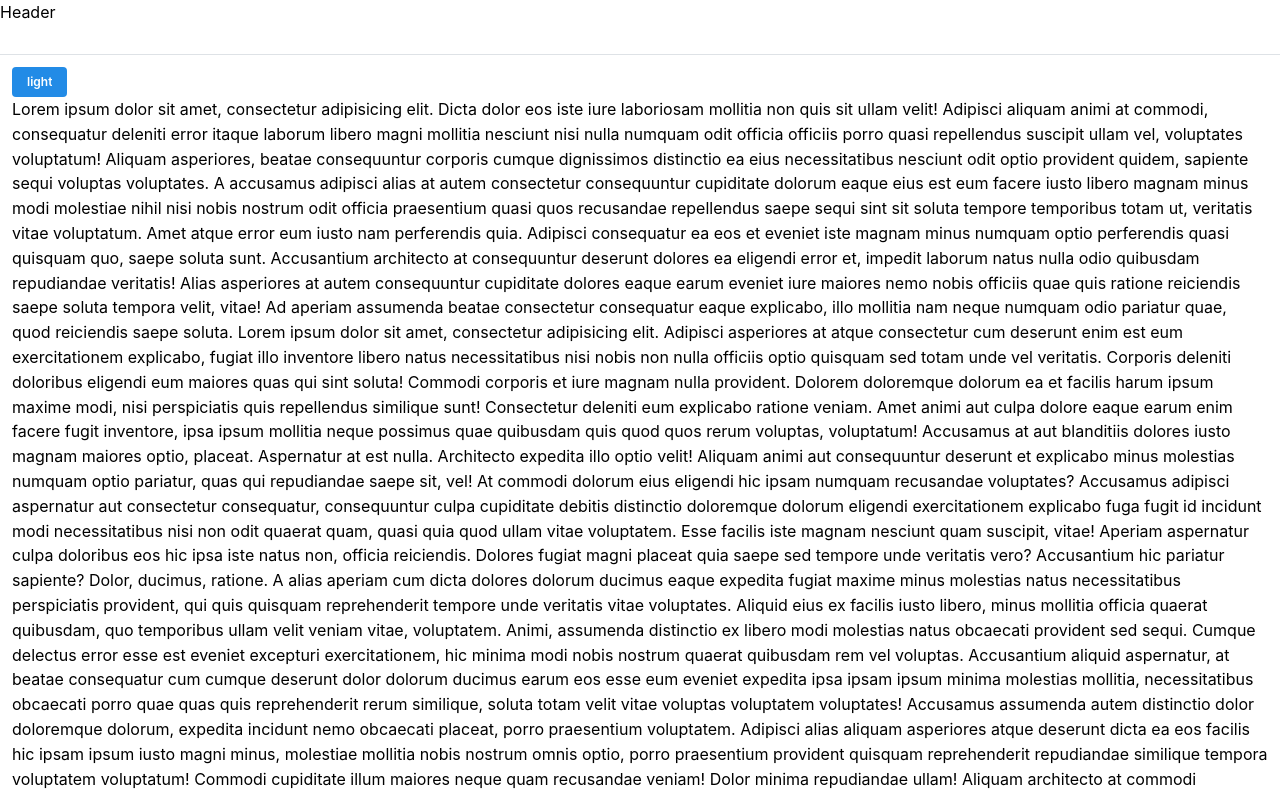
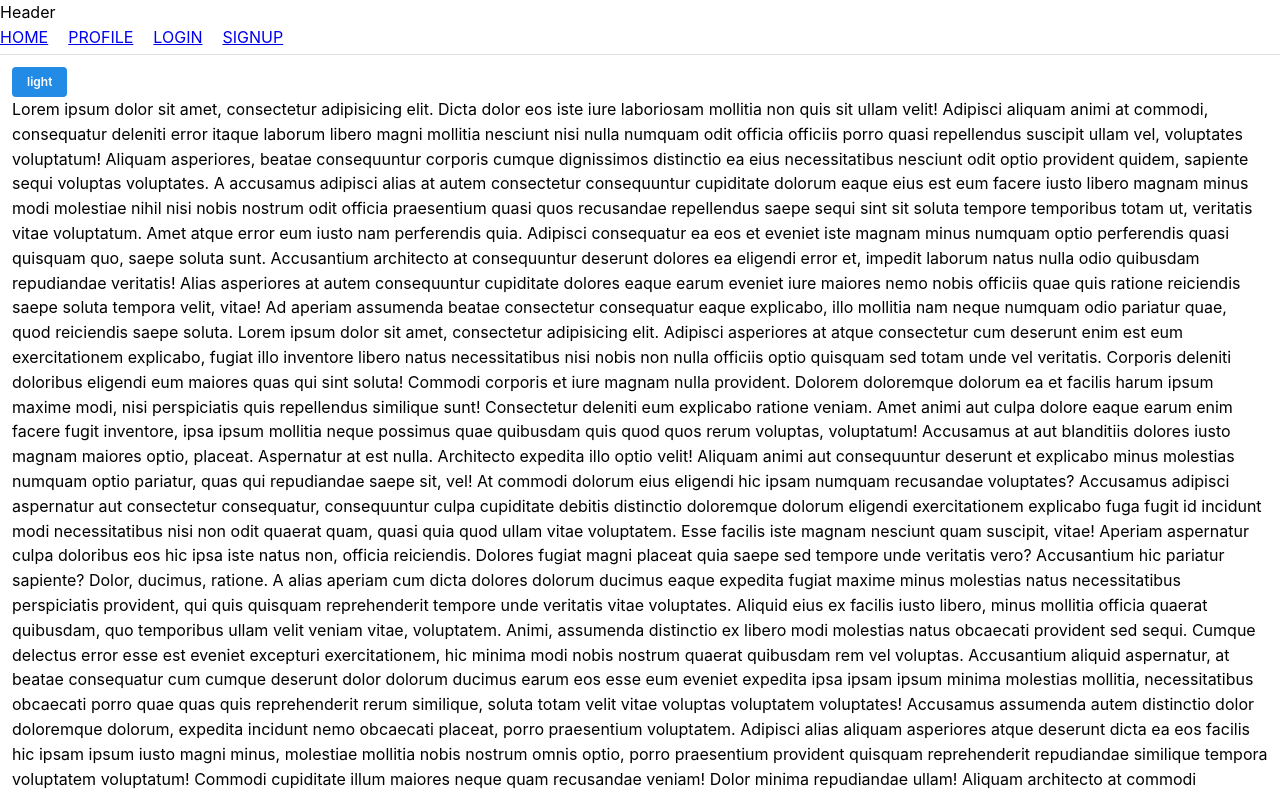
Before and after one commit to kenakula/vite-react-strapi, a React (Vite) app in the folder frontend/: page / in a window 1280 px wide. Shown: the top 794 px of the page. Built offline with nearby package versions, Linux system fonts and the light colour scheme; no server answers.

Commit message:
adds header

```diff
--- /dev/null
+++ b/frontend/src/components/header/header.module.css
@@ -0,0 +1,7 @@
+.menu {
+  list-style: none;
+  margin: 0;
+  padding: 0;
+  display: flex;
+  gap: 20px;
+}
--- /dev/null
+++ b/frontend/src/components/header/header.tsx
@@ -0,0 +1,47 @@
+import { AppShell, Burger } from '@mantine/core';
+import { HOME_ROUTE, LOGIN_ROUTE, PROFILE_ROUTE, SIGNUP_ROUTE } from '@shared/constants';
+import { memo, ReactElement } from 'react';
+import { Link } from 'react-router-dom';
+
+import classes from './header.module.css';
+
+interface IProps {
+  withNav?: boolean;
+  isNavOpened?: boolean;
+  toggleNav?: () => void;
+}
+
+const HeaderComponent = ({ withNav = false, isNavOpened, toggleNav }: IProps): ReactElement => {
+
+  return (
+    <AppShell.Header>
+      {withNav && (
+        <Burger
+          opened={isNavOpened}
+          onClick={toggleNav}
+          hiddenFrom="sm"
+          size="sm"
+        />
+      )}
+      Header
+      <nav>
+        <ul className={classes.menu}>
+          <li>
+            <Link to={HOME_ROUTE}>HOME</Link>
+          </li>
+          <li>
+            <Link to={PROFILE_ROUTE}>PROFILE</Link>
+          </li>
+          <li>
+            <Link to={LOGIN_ROUTE}>LOGIN</Link>
+          </li>
+          <li>
+            <Link to={SIGNUP_ROUTE}>SIGNUP</Link>
+          </li>
+        </ul>
+      </nav>
+    </AppShell.Header>
+  );
+};
+
+export const Header = memo(HeaderComponent);
--- /dev/null
+++ b/frontend/src/components/header/index.ts
@@ -0,0 +1 @@
+export { Header } from './header';
--- a/frontend/src/components/layouts/base-layout/base-layout.tsx
+++ b/frontend/src/components/layouts/base-layout/base-layout.tsx
@@ -1,5 +1,6 @@
 import { useGetAppDataQuery } from '@app/store/app';
 import { useGetMeQuery } from '@app/store/auth';
+import { Header } from '@components/header';
 import { AppShell } from '@mantine/core';
 import { ReactElement } from 'react';
 import { Outlet } from 'react-router-dom';
@@ -10,7 +11,7 @@ export const BaseLayout = (): ReactElement => {
 
   return (
     <AppShell padding="sm" header={{ height: 55 }} data-label="base-layout">
-      <AppShell.Header>Header</AppShell.Header>
+      <Header />
       <AppShell.Main>
         <Outlet />
       </AppShell.Main>
--- a/frontend/src/components/layouts/private-layout/private-layout.tsx
+++ b/frontend/src/components/layouts/private-layout/private-layout.tsx
@@ -1,6 +1,7 @@
 import { useGetMeQuery } from '@app/store/auth';
+import { Header } from '@components/header';
 import { Loader } from '@components/loader';
-import { AppShell, Burger } from '@mantine/core';
+import { AppShell } from '@mantine/core';
 import { useDisclosure } from '@mantine/hooks';
 import { LOGIN_ROUTE } from '@shared/constants';
 import { FC } from 'react';
@@ -35,15 +36,7 @@ export const PrivateLayout: FC<IProps> = ({ redirectPath = LOGIN_ROUTE }) => {
       }}
       className="private-layout"
     >
-      <AppShell.Header withBorder>
-        <Burger
-          opened={opened}
-          onClick={toggle}
-          hiddenFrom="sm"
-          size="sm"
-        />
-        Header
-      </AppShell.Header>
+      <Header isNavOpened={opened} toggleNav={toggle} withNav />
       <AppShell.Navbar withBorder>Navbar</AppShell.Navbar>
       <AppShell.Main>
         <Outlet />
```
